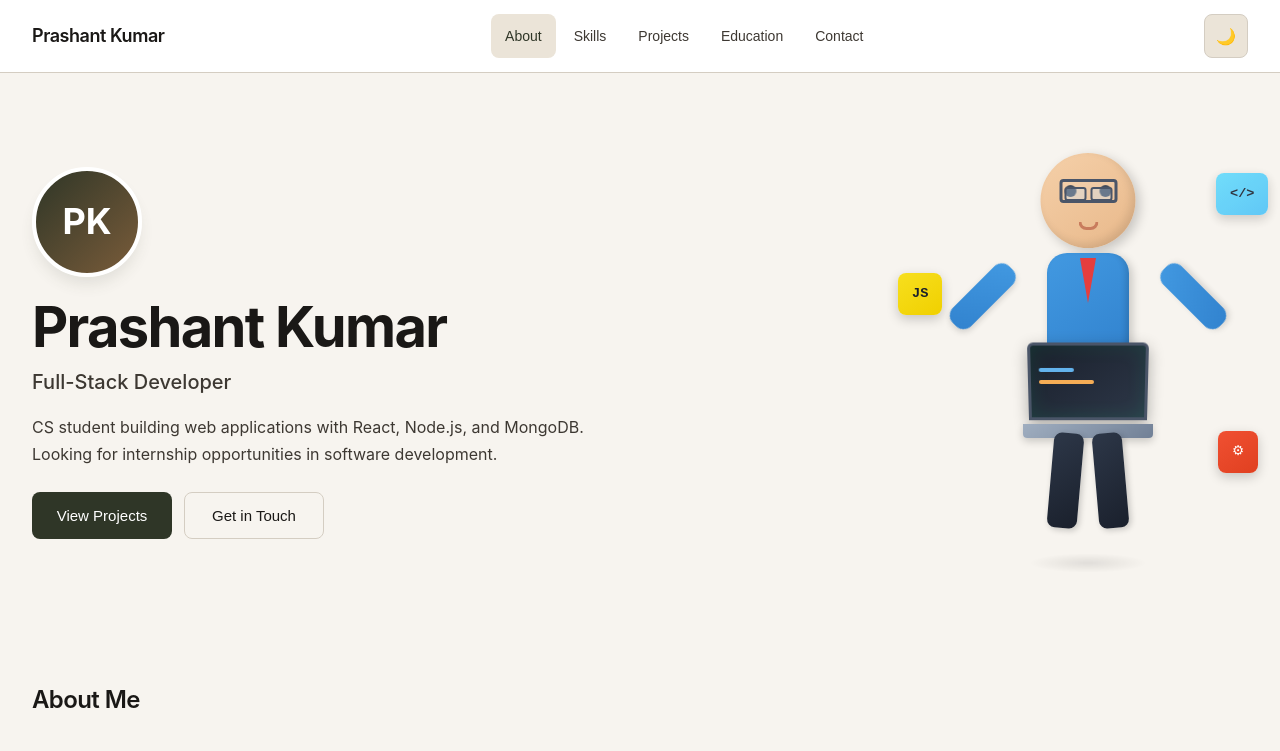
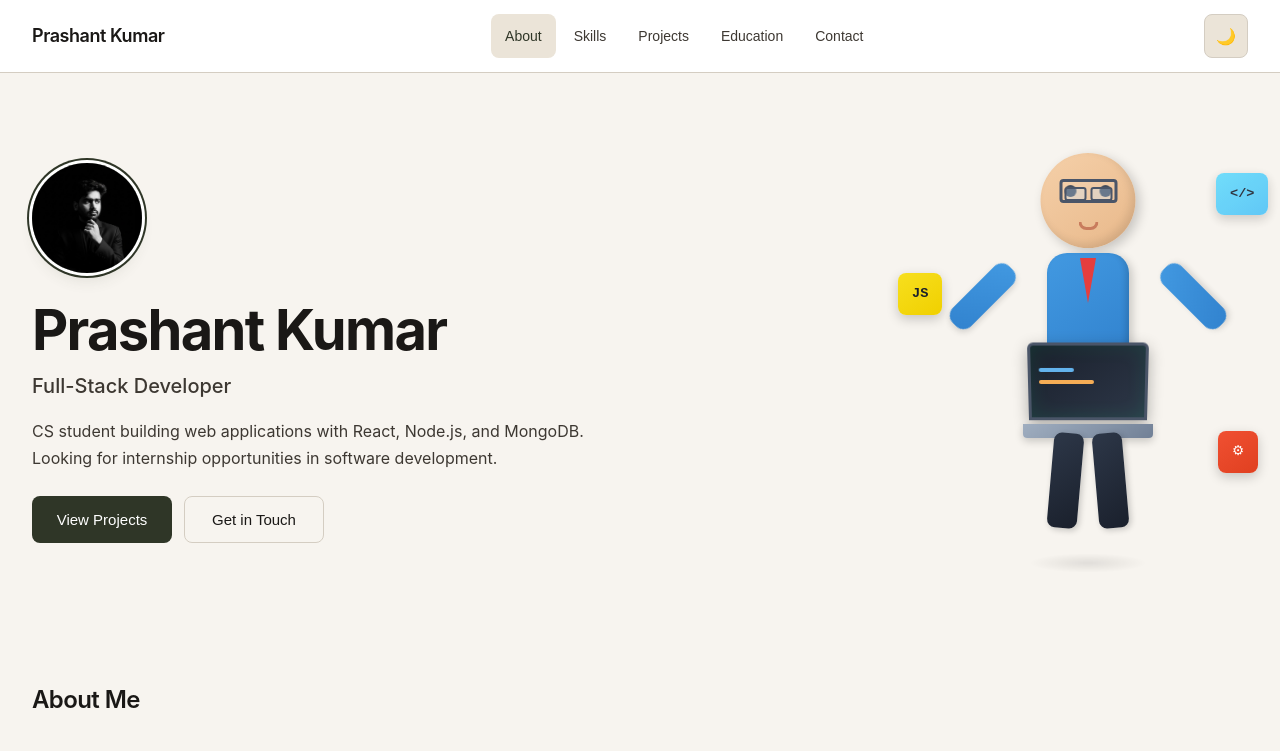
Before and after one commit to Prashant730/Portfolio, a React (Vite) app: page / in a window 1280 px wide. Shown: the top 751 px of the page. Built offline with nearby package versions, Linux system fonts and the light colour scheme.

Commit message:
add profile picture

```diff
--- a/src/App.css
+++ b/src/App.css
@@ -369,18 +369,18 @@ body {
 }
 
 .profile-image-placeholder {
-  width: 100px;
-  height: 100px;
+  width: 150px;
+  height: 150px;
   border-radius: 50%;
   background: linear-gradient(135deg, var(--accent), var(--accent-hover));
   display: flex;
   align-items: center;
   justify-content: center;
-  font-size: 2rem;
+  font-size: 2.5rem;
   font-weight: 700;
   color: white;
-  box-shadow: var(--shadow-lg);
-  border: 4px solid var(--bg-secondary);
+  border: 0;
+  box-shadow: 0 0 0 3px var(--bg-secondary), 0 0 0 5px var(--accent), var(--shadow-lg);
 }
 
 [data-theme="dark"] .profile-image-placeholder {
@@ -388,12 +388,36 @@ body {
 }
 
 .profile-image {
-  width: 100px;
-  height: 100px;
+  width: 150px;
+  height: 150px;
   border-radius: 50%;
   object-fit: cover;
-  box-shadow: var(--shadow-lg);
-  border: 4px solid var(--bg-secondary);
+  /* Visible ring on dark backgrounds */
+  box-shadow: 0 0 0 3px var(--bg-secondary), 0 0 0 5px var(--accent), var(--shadow-lg);
+  border: 0;
+  /* Sharper image rendering */
+  image-rendering: -webkit-optimize-contrast;
+  image-rendering: crisp-edges;
+  -webkit-backface-visibility: hidden;
+  backface-visibility: hidden;
+  transform: translateZ(0);
+}
+
+/* Scale up profile image on larger screens */
+@media (min-width: 640px) {
+  .profile-image,
+  .profile-image-placeholder {
+    width: 180px;
+    height: 180px;
+  }
+}
+
+@media (min-width: 1024px) {
+  .profile-image,
+  .profile-image-placeholder {
+    width: 200px;
+    height: 200px;
+  }
 }
 
 .hero-title {
--- a/src/App.jsx
+++ b/src/App.jsx
@@ -10,6 +10,7 @@ function App() {
   const [expandedProject, setExpandedProject] = useState(null)
   const [hoveredSkill, setHoveredSkill] = useState(null)
   const [showBackToTop, setShowBackToTop] = useState(false)
+  const [hasProfileImage, setHasProfileImage] = useState(true)
   const mobileNavRef = useRef(null)
 
   // Initialize theme from localStorage
@@ -198,9 +199,18 @@ function App() {
         <section className="hero-section animate-on-scroll" aria-labelledby="hero-title">
           <div className="hero-content">
             <div className="hero-profile">
-              <div className="profile-image-placeholder" aria-label="Profile photo">
-                <span>PK</span>
-              </div>
+              {hasProfileImage ? (
+                <img
+                  src="/picture.jpg"
+                  alt="Profile photo"
+                  className="profile-image"
+                  onError={() => setHasProfileImage(false)}
+                />
+              ) : (
+                <div className="profile-image-placeholder" aria-label="Profile photo">
+                  <span>PK</span>
+                </div>
+              )}
             </div>
             <h1 id="hero-title" className="hero-title">Prashant Kumar</h1>
             <p className="hero-subtitle">Full-Stack Developer</p>
```
Also changed, not shown: public/picture.jpg (added).
